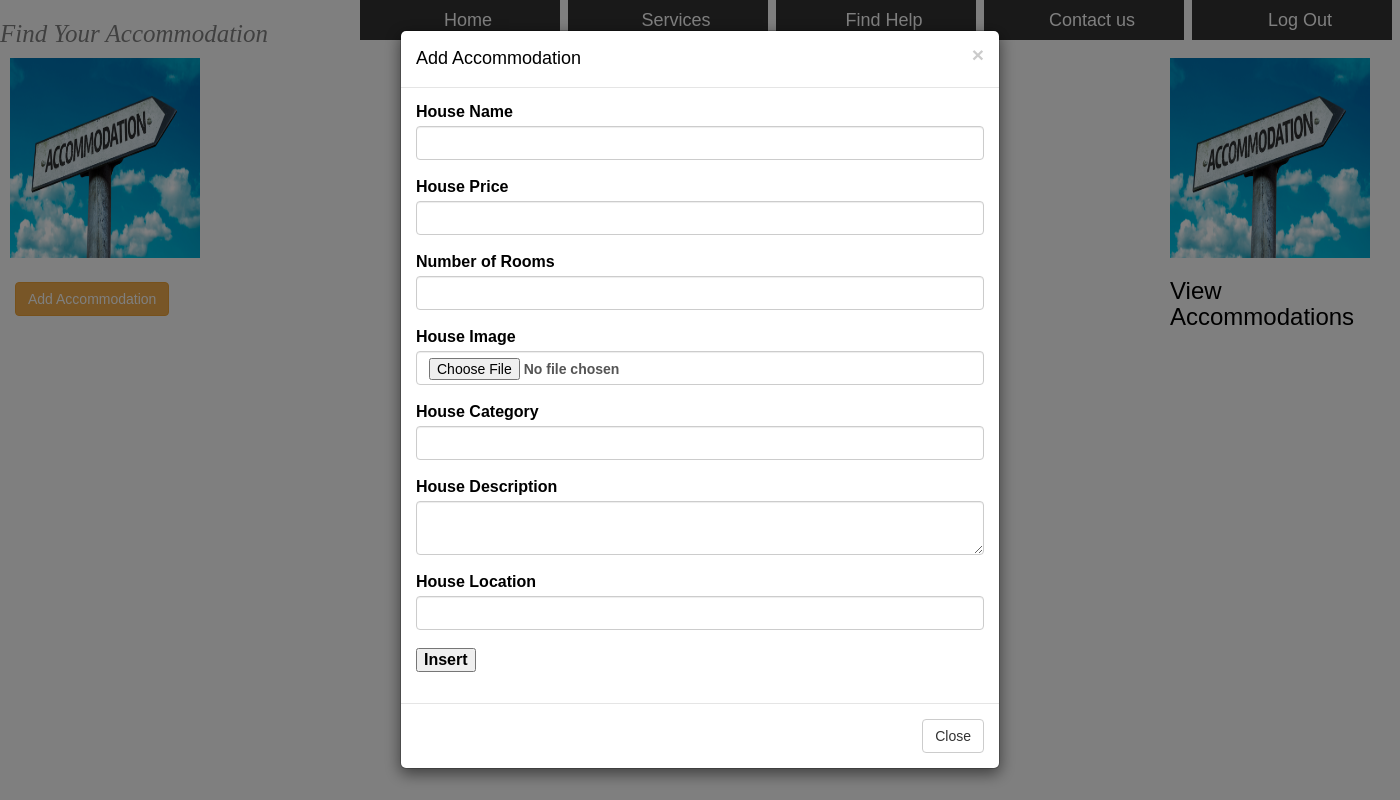
After one commit to M1mmboga/STUDENT-HOSTEL-WEB-APP, a PHP site: page /tryadd.php in a window 1400 px wide, after a click on "Add Accommodation". The commit adds this page. Run offline with PHP 8.4, Linux system fonts and the light colour scheme.

Commit message:
Minor- bootstrap of tryadd can insert to database but not the image
Co-Authored-By: joanwarukira <joanwarukira@users.noreply.github.com>

```diff
--- a/displaymsa.php
+++ b/displaymsa.php
@@ -46,7 +46,7 @@ mysqli_select_db($link,"myhostel");
 
 
 <?php
-$res=mysqli_query($link,"select * from products where location='mombasa'");
+$res=mysqli_query($link,"select * from products where location='mombasa' order by id DESC");
 while($row=mysqli_fetch_array($res))
 {
 
--- a/displaynax.php
+++ b/displaynax.php
@@ -46,7 +46,7 @@ mysqli_select_db($link,"myhostel");
 
 
 <?php
-$res=mysqli_query($link,"select * from products where location='nakuru'");
+$res=mysqli_query($link,"select * from products where location='nakuru' order by id DESC");
 while($row=mysqli_fetch_array($res))
 {
 
--- a/displaynrb.php
+++ b/displaynrb.php
@@ -46,7 +46,7 @@ mysqli_select_db($link,"myhostel");
 
 
 <?php
-$res=mysqli_query($link,"select * from products where location='nairobi'");
+$res=mysqli_query($link,"select * from products where location='nairobi' order by id DESC");
 while($row=mysqli_fetch_array($res))
 {
 
--- a/displaynyeri.php
+++ b/displaynyeri.php
@@ -46,7 +46,7 @@ mysqli_select_db($link,"myhostel");
 
 
 <?php
-$res=mysqli_query($link,"select * from products where location='nyeri'");
+$res=mysqli_query($link,"select * from products where location='nyeri' order by id DESC");
 while($row=mysqli_fetch_array($res))
 {
 
--- /dev/null
+++ b/tryadd.php
@@ -0,0 +1,263 @@
+<?php
+
+$link=mysqli_connect("localhost","root","");
+mysqli_select_db($link,"myhostel");
+
+?>
+
+<!DOCTYPE <!DOCTYPE html>
+<html>
+<head>
+	<meta charset="utf-8">
+	<meta http-equiv="X-UA-Compatible" content="IE=edge">
+	<title>Admin Panel</title>
+	<link rel="stylesheet" href="">
+<!-- Latest compiled and minified CSS -->
+<link rel="stylesheet" href="https://maxcdn.bootstrapcdn.com/bootstrap/3.3.7/css/bootstrap.min.css">
+
+<!-- jQuery library -->
+<script src="https://ajax.googleapis.com/ajax/libs/jquery/3.3.1/jquery.min.js"></script>
+
+<!-- Latest compiled JavaScript -->
+<script src="https://maxcdn.bootstrapcdn.com/bootstrap/3.3.7/js/bootstrap.min.js"></script>
+	<style>
+		body
+		{
+			font-family: Arial;
+			color: white;
+			width: 100%;
+		}
+		ul
+		{
+			margin: 0;
+			padding: 0;
+			list-style: none;
+		}
+		ul li
+		{
+			float: right;
+			width: 200px;
+			height: 40px;
+			background-color: black;
+			opacity: .8;
+			line-height: 40px;
+			text-align: center;
+			font-size: 18px;
+			margin-right: 8px;
+			padding-left: 16px;
+		}
+		ul li a
+		{
+			text-decoration: none;
+			color: white;
+			display: block;
+		}
+		ul li a:hover
+		{
+			background-color: green;
+		}
+		ul li:hover ul li
+		{
+			display: block;
+		}
+		ul li ul li
+		{
+			display: none;
+		}
+
+		footer
+{
+ bottom: 0px;
+ background-color: teal;
+ text-align: center;
+ width: 100%;
+ left: 0;
+ color: white;
+ height: 100px;
+ padding-top: 10px;
+ }
+
+	</style>
+</head>
+<body>
+	<div class="nav">
+	<ul>
+
+		<li><a>Log Out</a></li>
+		<li><a href="contacts.html">Contact us</a></li>
+		<li><a>Find Help</a>
+ <ul>
+        		<li><a>Payment modes</a></li>
+        		<li><a>How To Use</a></li>
+        		<li><a>Cancel Booking</a></li>
+        		<li><a>Manage Account</a></li>
+
+       		 </ul>
+		</li>
+		<li><a>Services</a>
+       		 <ul>
+        		<li><a>Our Team</a></li>
+        		<li><a href="display.php">Accommodation Gallery</a></li>
+        		<li><a>Mission &amp; Vision</a></li>
+        		<li><a>Book Accommodation</a></li>
+       		 </ul>
+		</li>
+		<li><a href="homepage1.php">Home</a></li>
+	</ul>
+
+
+<h1 style="font-size: 25px; color: grey; font-family: serif;"><i>Find Your Accommodation</i></h1>
+</div>
+
+
+<table border="0" style="color: black; font-weight: bold;">
+<tr>
+<td><img src="admin1.jpg" width="200px;" height="200px;" style="padding-left: 10px;"></td>
+<td><img src="admin1.jpg" width="200px;" height="200px;" ></td>
+
+
+</tr>
+
+<tr>
+<td>
+		<div class="container">
+		<div class="table-responsive">
+			<button type="button" name="add" id="add" data-toggle="modal" data-target="#add_data_Modal" class="btn btn-warning">Add Accommodation</button>
+		</div>
+	</div>
+
+	<div id="add_data_Modal" class="modal fade" >
+
+		<div class="modal-dialog">
+
+			<div class="modal-content">
+				<div class="modal-header">
+						<button type="button" class="close" data-dismiss="modal">&times;</button>
+						<h4 class="modal-title">Add Accommodation</h4>
+				</div>
+				<div class="modal-body">
+				<form method="post" id="insert_form">
+					<label>House Name</label>
+					<input type="text" name="name" id="name" class="form-control"><br>
+					<label>House Price</label>
+					<input type="text" name="price" id="price" class="form-control"><br>
+					<label>Number of Rooms</label>
+					<input type="text" name="rooms" id="rooms" class="form-control"><br>
+					<label>House Image</label>
+					<input type="file" name="image" id="image" class="form-control"><br>
+					<label>House Category</label>
+					<input type="text" name="category" id="category" class="form-control"><br>
+					<label>House Description</label>
+					<textarea  name="description" id="description" class="form-control"></textarea>
+					<br>
+					<label>House Location</label>
+					<input type="text" name="location" id="location" class="form-control"><br>
+					<input type="submit" name="insert" id="insert" value="Insert">
+				</form>
+			</div>
+			<div class="modal-footer">
+				<button type="button" class="btn btn-default" data-dismiss="modal">Close</button>
+			</div>
+		</div>
+	</div>
+	</div>
+
+
+	<script>
+		$(document).ready(function()
+		{
+			$('#insert_form').on('submit', function(event)
+			{
+				event.preventDefault();
+				if($('#name').val()=='')
+				{
+					alert("Name is required");
+				}
+
+				else if($('#price').val()=='')
+				{
+					alert("Price is required");
+
+				}
+				else if($('#rooms').val()=='')
+				{
+					alert("Number of rooms is required");
+
+				}
+				else if($('#image').val()=='')
+				{
+					alert("Image is required");
+
+				}
+				else if($('#category').val()=='')
+				{
+					alert("Category is required");
+
+				}
+				else if($('#description').val()=='')
+				{
+					alert("Description is required");
+
+				}
+				else if($('#location').val()=='')
+				{
+					alert("Location is required");
+
+				}
+				else
+				{
+					$.ajax({
+						url:"insert.php",
+						method:"POST",
+						data:$('#insert_form').serialize(),
+						success:function(data)
+						{
+							$('#insert_form')[0].reset();
+							$('#add_data_Modal').modal('hide');
+							$('#').html(data)
+						}
+					});
+				}
+			});
+
+
+		});
+	</script>
+
+		<td><h3>View Accommodations</h3></td>
+
+</tr>
+
+
+
+
+</table>
+
+
+
+</body>
+</html>
+
+
+<?php
+
+if(isset($_POST["submit1"]))
+{
+	$v1=rand(1111,9999);
+	$v2=rand(1111,9999);
+    $v3=$v1.$v2;
+    $v3=md5($v3);
+	$fnm=$_FILES["himage"]["name"];
+	$dst="./house_images/".$v3.$fnm;
+	$dst1="./house_images/".$v3.$fnm;
+
+	move_uploaded_file($_FILES["himage"]["tmp_name"],$dst);
+
+	mysqli_query($link,"insert into products values('','$_POST[hname]','$_POST[hprice]','$_POST[hrooms]','$dst1','$_POST[hcategory]','$_POST[hdescription]','$_POST[locate]')");
+
+	echo '<script type="text/javascript">
+	window.onload = function(){alert("New Accommodation Has Been Successffuly Added!");}
+	</script>';
+}
+
+?>
```
Also changed, not shown: addproduct.html (added, +99 -0 lines), index.php (added, +124 -0 lines), insert.php (added, +24 -0 lines).
